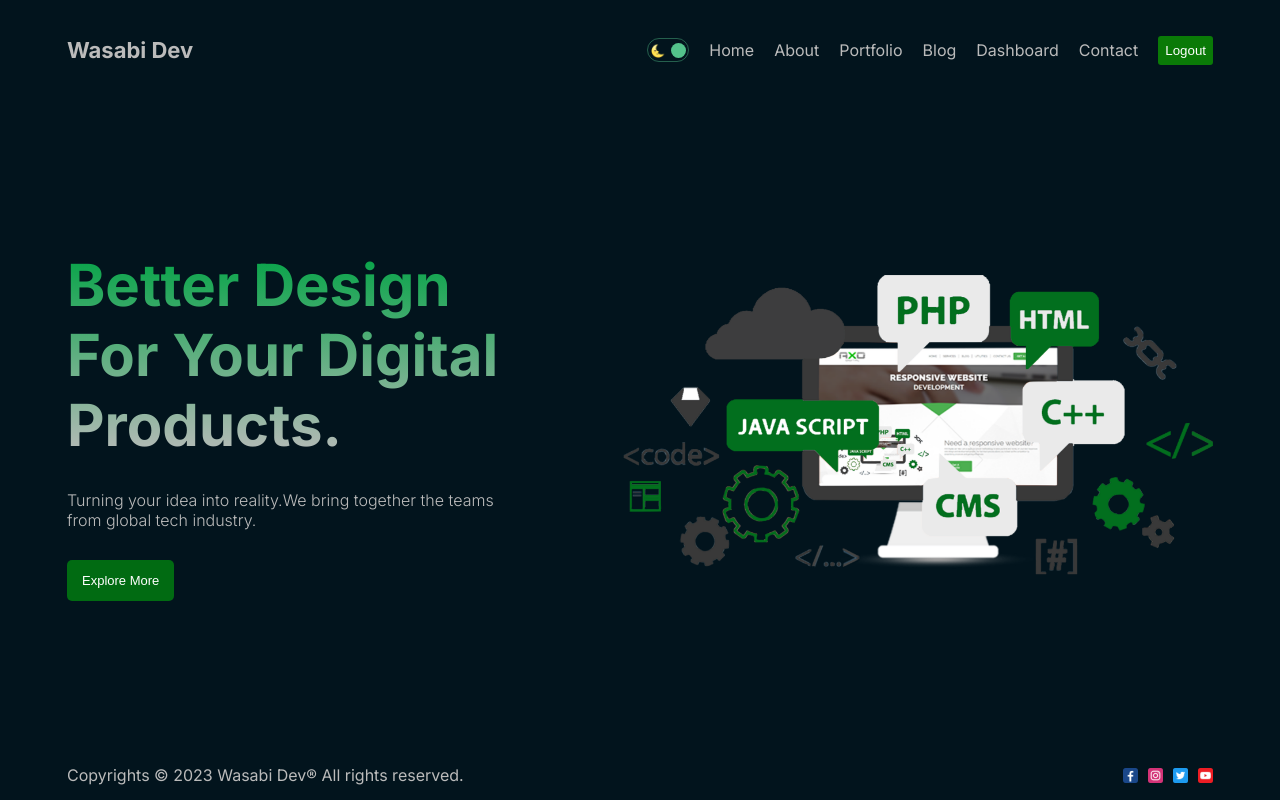
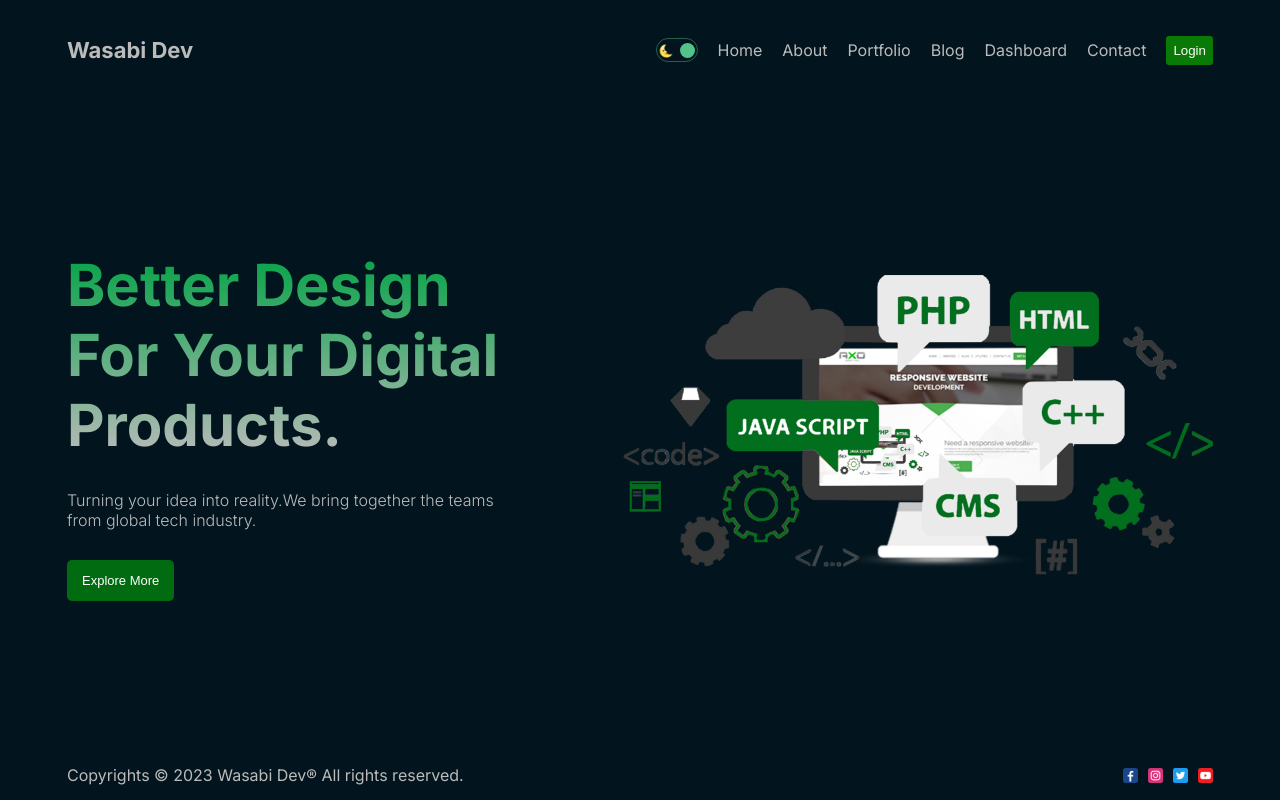
Before and after one commit to 7sering/next-js-fullstack, a Next.js app: page / in a window 1280 px wide. Built offline with nearby package versions, Linux system fonts and the light colour scheme; no server answers.

Commit message:
route and page protectd with session router

```diff
--- a/src/app/dashboard/(auth)/login/page.module.css
+++ b/src/app/dashboard/(auth)/login/page.module.css
@@ -27,6 +27,7 @@
     color: wheat;
     border: none;
     transition: background-color 0.3s ease-in-out;
+    cursor: pointer;
 }
 .button:hover{
     background-color: rgb(10, 161, 56);
--- a/src/components/navbar/Navbar.jsx
+++ b/src/components/navbar/Navbar.jsx
@@ -3,6 +3,7 @@ import Link from "next/link";
 import React from "react";
 import styles from "./navbar.module.css";
 import DarkMode from "../darkmode/page";
+import { signOut, useSession } from "next-auth/react";
 
 const links = [
   {
@@ -38,6 +39,7 @@ const links = [
 ];
 
 const Navbar = () => {
+  const session = useSession();
   return (
     <>
       <div className={styles.container}>
@@ -46,13 +48,24 @@ const Navbar = () => {
         </Link>
 
         <div className={styles.link}>
-       <DarkMode/>
+          <DarkMode />
           {links.map((link) => (
             <Link key={link.id} href={link.url}>
               {link.title}
             </Link>
           ))}
-        <button onClick={() => console.log("Logout")} className={styles.logout}>Logout</button>
+
+          {session.status === "unauthenticated" && (
+            <Link href="/dashboard/login">
+              <button className={styles.logout}>Login</button>
+            </Link>
+          )}
+
+          {session.status === "authenticated" && (
+            <button onClick={signOut} className={styles.logout}>
+              Logout
+            </button>
+          )}
         </div>
       </div>
     </>
```
Also changed, not shown: src/app/dashboard/(auth)/login/page.jsx (+14 -1 lines), src/app/dashboard/page.jsx (+12 -1 lines). Lines whose indentation alone changed are shown as unchanged.
